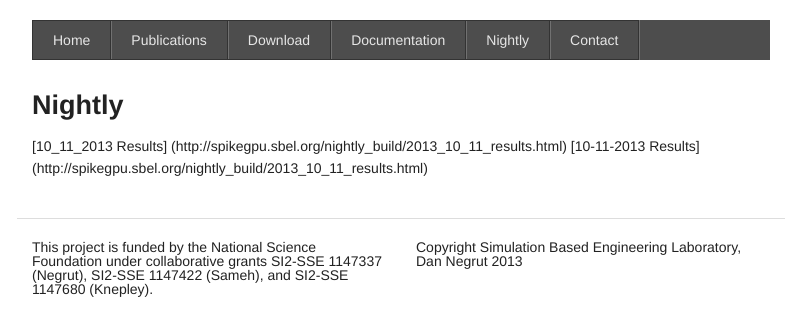
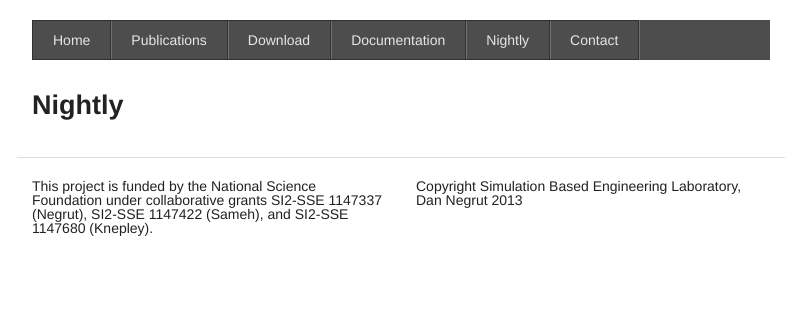
Before and after one commit to spikegpu/spikegpu.github.io, a Jekyll site: the page built from nightly_build/index.md, in a window 1280 px wide. Shown: the top 336 px of the page, without its empty margins (239-1040 px from the left). Built offline with Jekyll 4.4.1, drawn with Linux system fonts in a browser that asks for light colours; Markdown is read by kramdown in place of the engine named in the settings.

Commit message:
Clear the history

```diff
--- a/nightly_build/index.md
+++ b/nightly_build/index.md
@@ -4,7 +4,3 @@ title: Nightly
 ---
 
 ### Nightly
-
-
-[10_11_2013 Results] (http://spikegpu.sbel.org/nightly_build/2013_10_11_results.html)
-[10-11-2013 Results] (http://spikegpu.sbel.org/nightly_build/2013_10_11_results.html)
```
